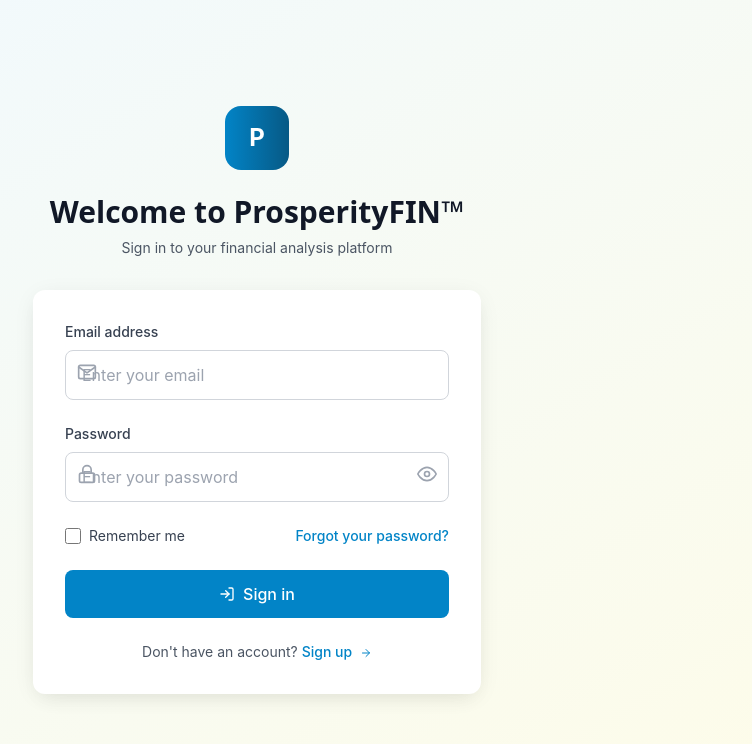
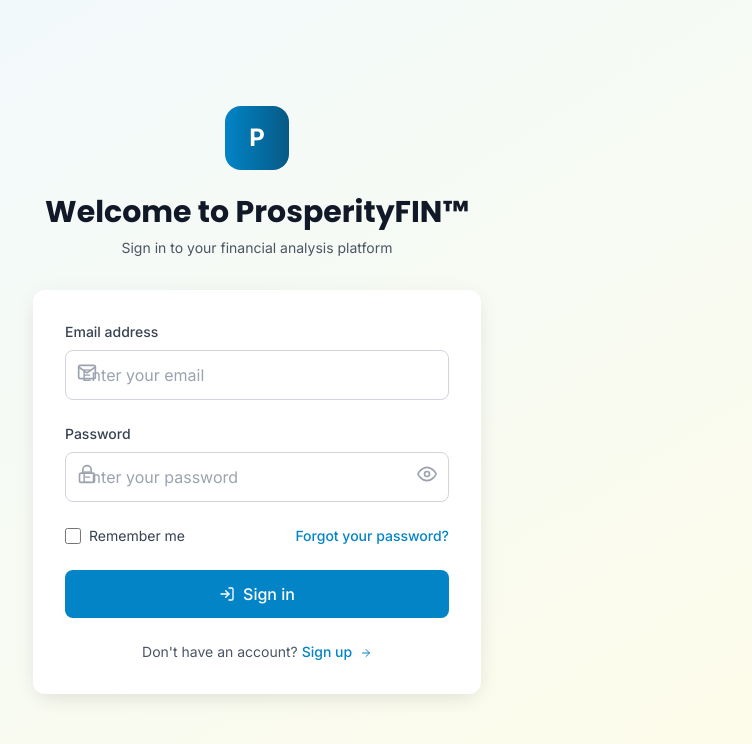
Before and after one commit to sebasrodusa/ProsperityFIN-Financial-Platform-Planning-6288, a React (Vite) app: page /login in a window 1280 px wide. Shown: the top 744 px of the page, without its empty margins (383-1135 px from the left). Built offline with nearby package versions, Linux system fonts and the light colour scheme; no server answers.

Commit message:
Add Inter and Poppins fonts

```diff
--- a/index.html
+++ b/index.html
@@ -4,6 +4,9 @@
     <meta charset="UTF-8" />
     <link rel="icon" type="image/svg+xml" href="/prosperity-logo.svg" />
     <meta name="viewport" content="width=device-width, initial-scale=1.0" />
+    <link rel="preconnect" href="https://fonts.googleapis.com" />
+    <link rel="preconnect" href="https://fonts.gstatic.com" crossorigin />
+    <link href="https://fonts.googleapis.com/css2?family=Inter:wght@400;500;600;700&family=Poppins:wght@400;500;600;700&display=swap" rel="stylesheet" />
     <title>ProsperityFIN™ - Financial Analysis Platform</title>
   </head>
   <body>
--- a/src/index.css
+++ b/src/index.css
@@ -9,9 +9,13 @@
 }
 
 body {
-  font-family: -apple-system, BlinkMacSystemFont, 'Segoe UI', Roboto, 'Helvetica Neue', Arial, sans-serif;
+  font-family: 'Inter', -apple-system, BlinkMacSystemFont, 'Segoe UI', Roboto, 'Helvetica Neue', Arial, sans-serif;
   -webkit-font-smoothing: antialiased;
   -moz-osx-font-smoothing: grayscale;
+}
+
+h1, h2, h3, h4, h5, h6 {
+  font-family: 'Poppins', 'Inter', -apple-system, BlinkMacSystemFont, 'Segoe UI', Roboto, 'Helvetica Neue', Arial, sans-serif;
 }
 
 #root {
```
